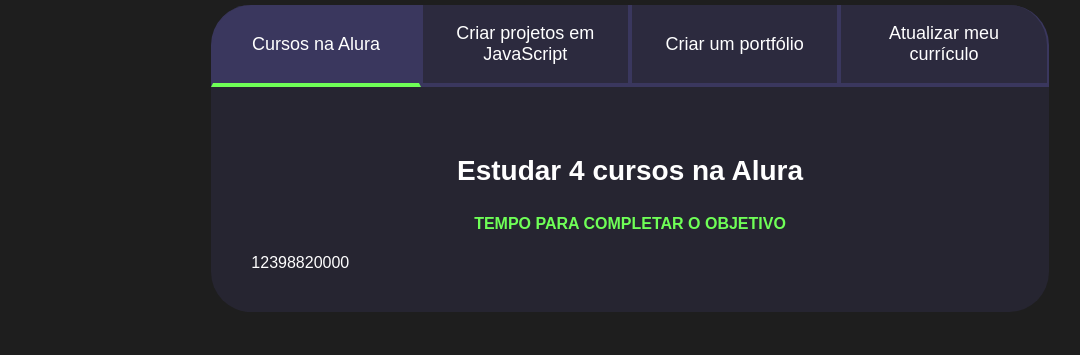
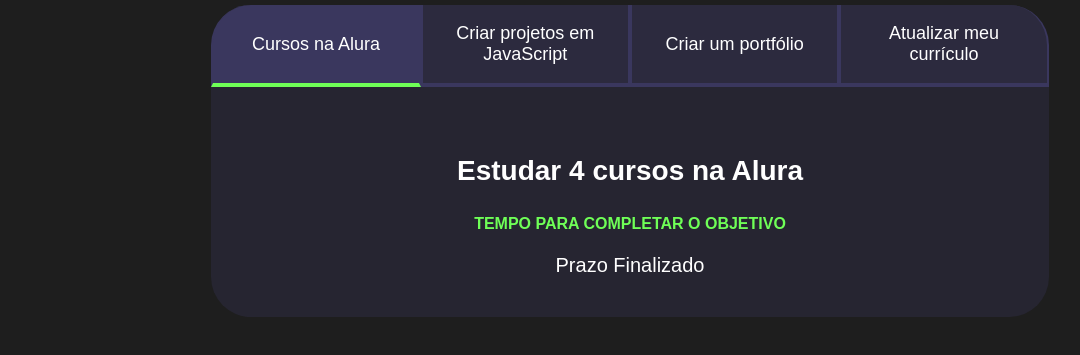
Before and after one commit to gahemily/alura, a plain HTML site: page index.html in a window 1280 px wide. Shown: the part 93-448 px from the top of the page, without its empty margins (10-1090 px from the left). Drawn offline with Linux system fonts and the light colour scheme.

Commit message:
Add files via upload

```diff
--- a/main.js
+++ b/main.js
@@ -15,7 +15,42 @@ for(let i=0;i <botoes.length;i++){
 }
 
 const contadores = document.querySelectorAll(".contador");
-const tempoObjetivo1 = new Date("2024-10-05T00:00:00");
-let tempoAtual = new Date();
+const tempoObjetivo1 = new Date("2020-10-05T00:00:00");
+const tempoObjetivo2 = new Date("2023-12-05T00:00:00");
+const tempoObjetivo3 = new Date("2023-12-30T00:00:00");
+const tempoObjetivo4 = new Date("2024-02-01T00:00:00");
 
-contadores[0].textContent = tempoObjetivo1 - tempoAtual;
+const tempos = [tempoObjetivo1, tempoObjetivo2, tempoObjetivo3, tempoObjetivo4];
+
+
+function calculaTempo(tempoObjetivo) {
+    let tempoAtual = new Date();
+    let tempoFinal = tempoObjetivo - tempoAtual;
+    let segundos = Math.floor(tempoFinal / 1000);
+    let minutos = Math.floor(segundos / 60);
+    let horas = Math.floor(minutos / 60);
+    let dias = Math.floor(horas / 24);
+
+    segundos %= 60;
+    minutos %= 60;
+    horas %= 24;
+    if (tempoFinal > 0){
+        return dias + " dias " + horas + " horas " + minutos + " minutos " + segundos + " segundos";
+    } else {
+        return "Prazo Finalizado";
+    }
+
+}
+
+function atualizaCronometro(){
+    for (let i = 0; i < contadores.length; i++) {
+        contadores[i].textContent = calculaTempo(tempos[i]);
+    }
+}
+
+function comecaCronometro(){
+        atualizaCronometro();
+        setInterval(atualizaCronometro, 1000);
+ }
+
+comecaCronometro();
--- a/style.css
+++ b/style.css
@@ -35,7 +35,6 @@ body{
 .titulo-principal span{
     color: var(--verde);
 }
-
 
 .botao{
     font-family: "Crakra Petch", sans-serif;
@@ -84,12 +83,16 @@ body{
     font-size: 28px;
     text-align: center;
 }
-
 .aba-conteudo-titulo-secundario{
     text-align: center;
     color: var(--verde);
     text-transform: uppercase;
 }
+.contador{
+    font-size: 20px;
+    text-align: center;
+}
+
 @media screen and (min-width: 768px) {
     .botoes{
         display: flex;
```
